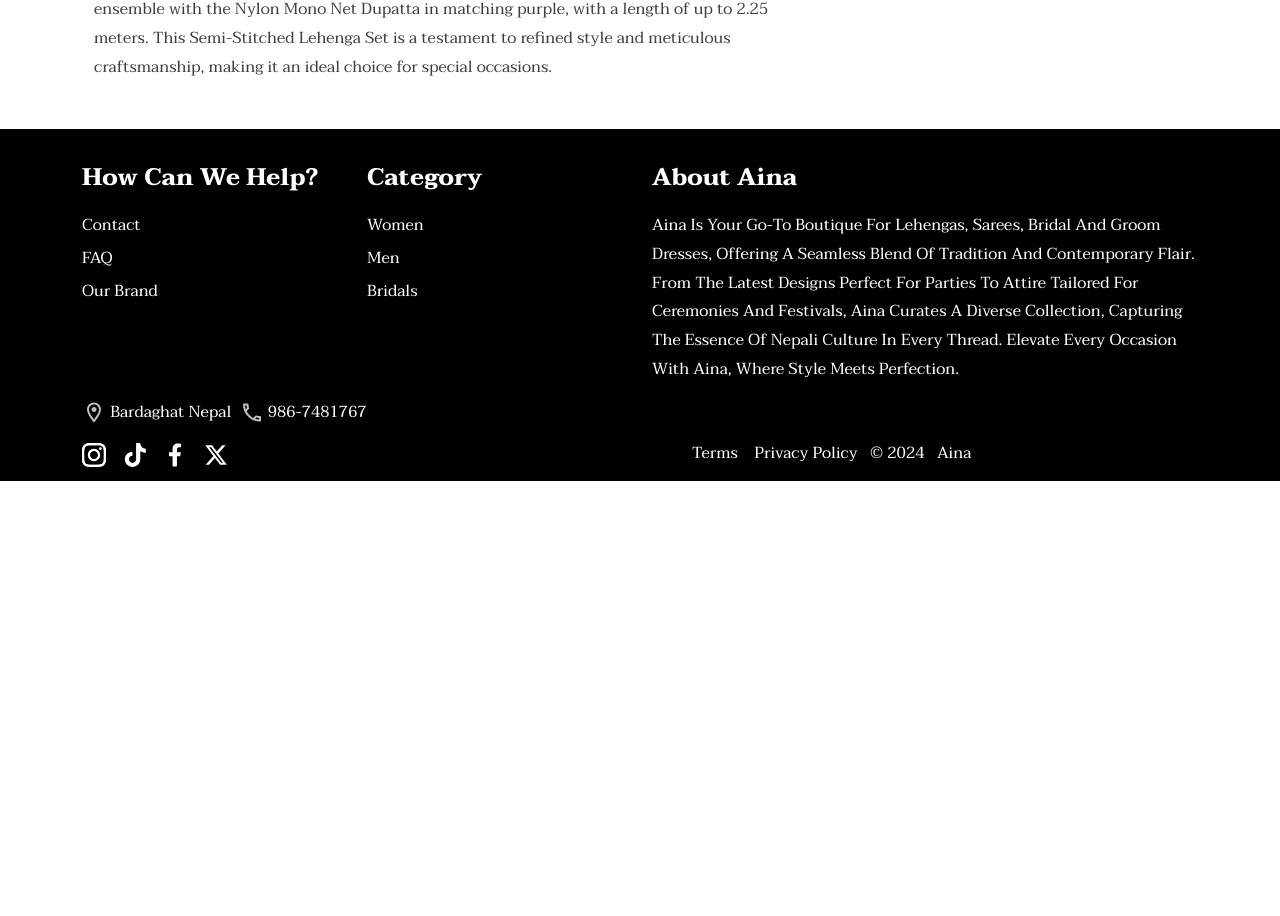
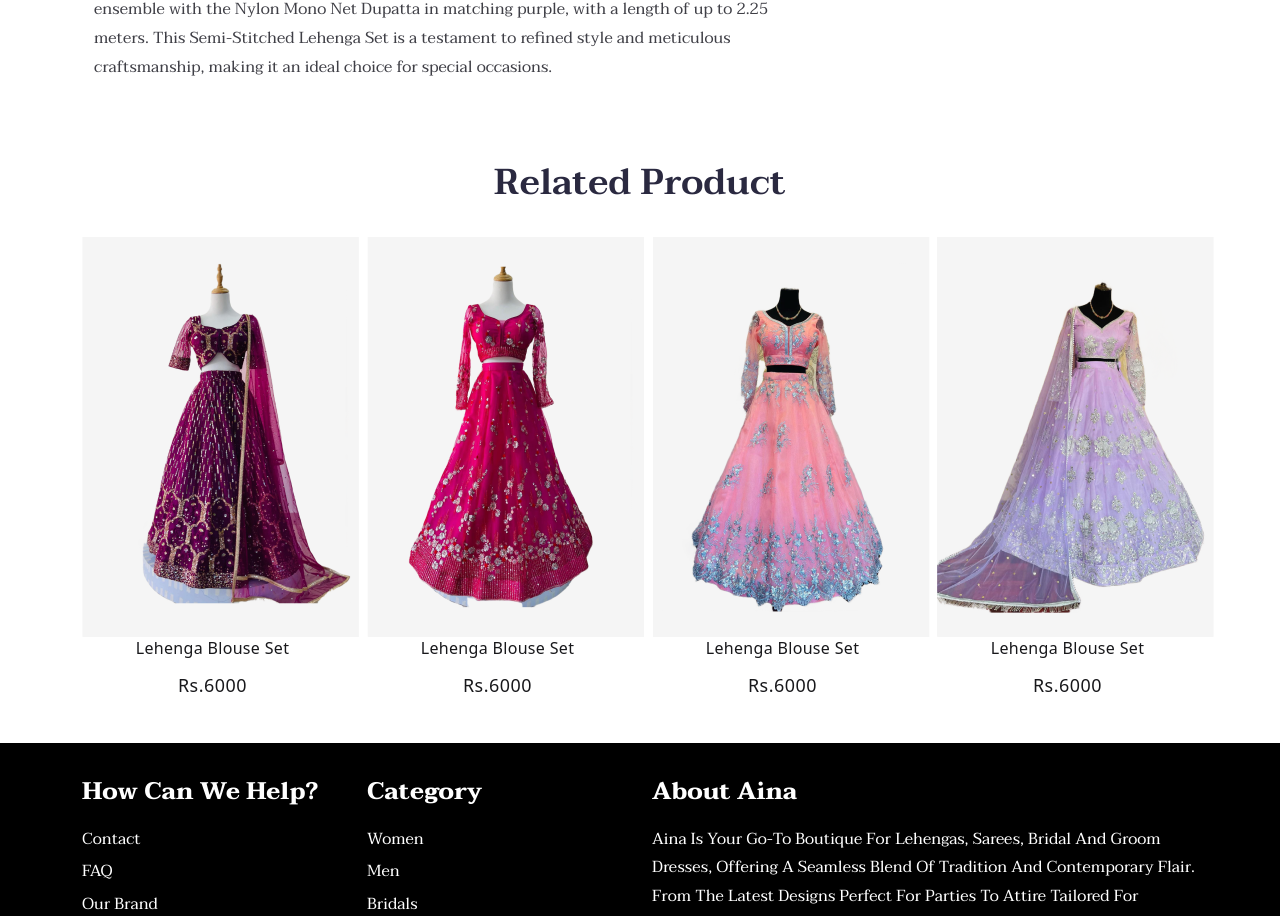
Before and after one commit to shree404/Aaina, a React (Create React App) app: page /product-lehenga in a window 1280 px wide. Shown: the part 1396-2312 px from the top of the page. Before the commit the page ends 1877 px from the top, so only its background shows below. Built offline with nearby package versions, Linux system fonts and the light colour scheme.

Commit message:
Product Lehenga page is fully completed and responsive

```diff
--- /dev/null
+++ b/src/Component/ProductLehenga/Relatedproduct.jsx
@@ -0,0 +1,80 @@
+import bs1 from '../../Assets/LandingPage/best-product2.png';
+import bs2 from '../../Assets/LandingPage/best-product1.png';
+import bs3 from '../../Assets/LandingPage/best-seller2.png';
+import bs4 from '../../Assets/LandingPage/best-seller3.png';
+import Container from 'react-bootstrap/Container';
+import Row from 'react-bootstrap/Row';
+import Col from 'react-bootstrap/Col';
+
+
+function RelatedProduct(){
+        let bestSellerArray = [
+        {
+            bestsellerImage: bs1,
+            bestsellerName:"Lehenga Blouse Set",
+            bestsellerPrice:"Rs.6000"
+        },
+        {
+            bestsellerImage: bs2,
+            bestsellerName:"Lehenga Blouse Set",
+            bestsellerPrice:"Rs.6000"
+        },
+        {
+            bestsellerImage: bs4,
+            bestsellerName:"Lehenga Blouse Set",
+            bestsellerPrice:"Rs.6000"
+        },
+        {
+            bestsellerImage: bs3,
+            bestsellerName:"Lehenga Blouse Set",
+            bestsellerPrice:"Rs.6000"
+        }
+    ]
+    return(
+        <>
+        <div className='NewProduct'>
+            <Container>
+                <div>
+                    <Row className='justify-content-md-sm-xs-center'>
+                        <Col md={12} sm={12} xs={12}>
+                        <h1>Related Product</h1>
+                        </Col>
+                    </Row>
+                </div>
+                <div className='NewProduct-md'>
+                    <Row className='justify-content-md-sm-xs-center'>
+                    {bestSellerArray.map((product,index) => (
+                        <Col md={3} sm={6} xs={12}>
+                       <div key={index} className="product-details-container-single-product">
+                       <article>
+                       <img src={product.bestsellerImage} alt="Image of Maroon Lehenga" />
+                       <p className="product-details-container-single-product__name">{product.bestsellerName} </p>
+                       <p className="product-details-container-single-product__price"> {product.bestsellerPrice} </p>
+                   </article>
+                       </div>
+                       </Col>
+                    ))}
+                    </Row>
+                    </div>
+                    <div className='NewProduct-S-md'>
+                        <Row>
+                        {bestSellerArray.map((product,index) => (
+                        <Col >
+                       <div key={index} className="product-details-container-single-product">
+                       <article>
+                       <img src={product.bestsellerImage} alt="Image of Maroon Lehenga" />
+                       <p className="product-details-container-single-product__name">{product.bestsellerName} </p>
+                       <p className="product-details-container-single-product__price"> {product.bestsellerPrice} </p>
+                   </article>
+                       </div>
+                       </Col>
+                    ))}
+                        </Row>
+                    </div>
+            </Container>
+        </div>
+        </>
+    )
+}
+
+export default RelatedProduct;
--- a/src/Pages/ProductLehenga.jsx
+++ b/src/Pages/ProductLehenga.jsx
@@ -1,6 +1,7 @@
 import ProductImages from "../Component/ProductLehenga/Images";
 import Nav from "../Component/LandingPage/Nav";
 import Footer from "../Component/LandingPage/Footer";
+import RelatedProduct from "../Component/ProductLehenga/Relatedproduct";
 
 
 
@@ -10,6 +11,7 @@
         <>
         <Nav/>
         <ProductImages/>
+        <RelatedProduct/>
         <Footer/>
         </>
     )
```
